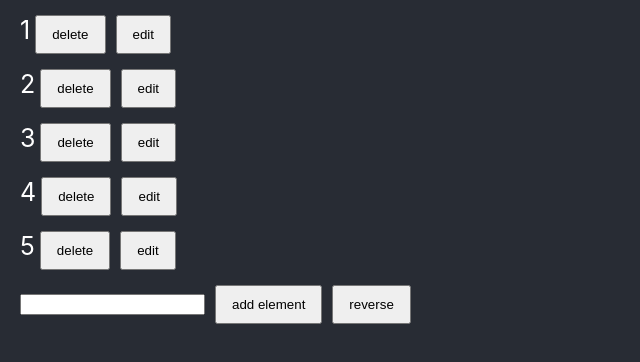
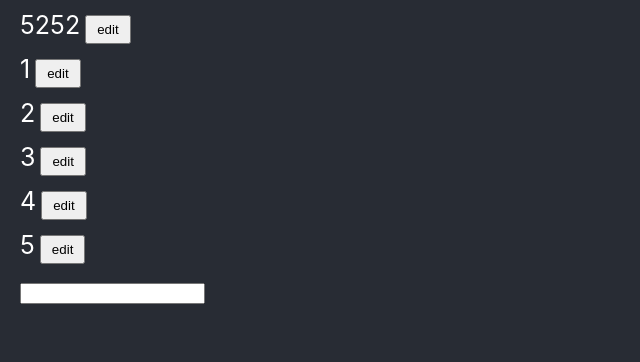
Before and after one commit to banan320/koder_react, a React (Create React App) app: page / in a window 1280 px wide. Shown: the top 362 px of the page, without its empty margins (0-640 px from the left). Built offline with nearby package versions, Linux system fonts and the light colour scheme.

Commit message:
lesson 29

```diff
--- a/src/App.css
+++ b/src/App.css
@@ -10,7 +10,7 @@ body {
   margin: 5px;
 }
 button {
-  padding: 10px 15px;
+  padding: 5px 10px;
 }
 
 .App img {
--- a/src/App.js
+++ b/src/App.js
@@ -10,42 +10,33 @@ import { useState } from "react";
 
 // !============
 function App() {
-  const [arr, setArr] = useState([1, 2, 3, 4, 5]);
-  const [value, setValue] = useState("");
+  const [notes, setNotes] = useState([5252, 1, 2, 3, 4, 5]);
+  const [editNum, setEditNum] = useState(null);
 
-  const result = arr.map((el, i) => (
-    <p key={i}>
-      {el}
-      <button onClick={() => remove(i)}>delete</button>
-      <button onClick={() => edit(i)}>edit</button>
-    </p>
-  ));
+  const result = notes.map((note, index) => {
+    return (
+      <p key={index}>
+        {note}
+        <button onClick={() => setEditNum(index)}>edit</button>
+      </p>
+    );
+  });
 
-  function add() {
-    setArr([...arr, value]);
+  function changeItem(event) {
+    setNotes([
+      ...notes.slice(0, editNum),
+      event.target.value,
+      ...notes.slice(editNum + 1),
+    ]);
   }
-
-  function edit(i) {
-    setArr([...arr.slice(0, i), "hello", ...arr.slice(i + 1)]);
-  }
-
-  function remove(i) {
-    setArr([...arr.slice(0, i), ...arr.slice(i + 1)]);
-  }
-  function inputChange(e) {
-    setValue(e.target.value);
-  }
-
-  function reverse() {
-    setArr([...arr.slice().reverse()]);
-  }
-
   return (
     <div className="App">
       {result}
-      <input type="text" value={value} onChange={inputChange} />
-      <button onClick={add}>add element</button>
-      <button onClick={reverse}>reverse</button>
+      <input
+        value={editNum !== null ? notes[editNum] : ""}
+        onChange={changeItem}
+        onBlur={() => setEditNum(null)}
+      />
     </div>
   );
 }
```
